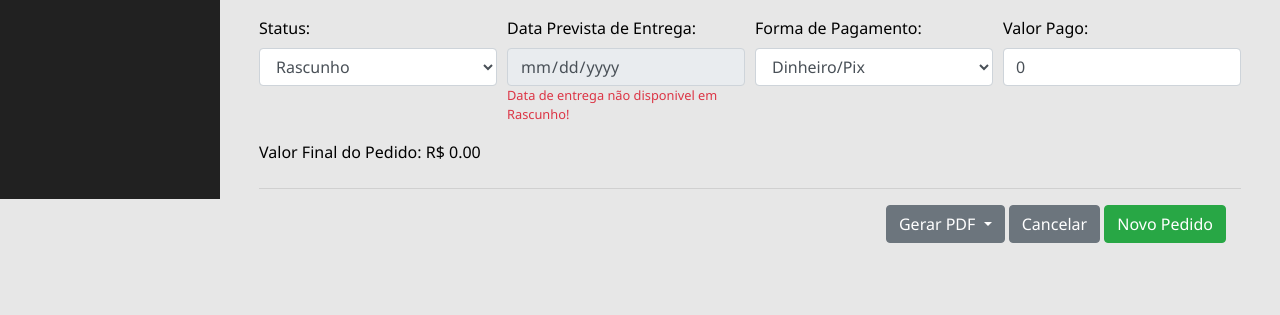
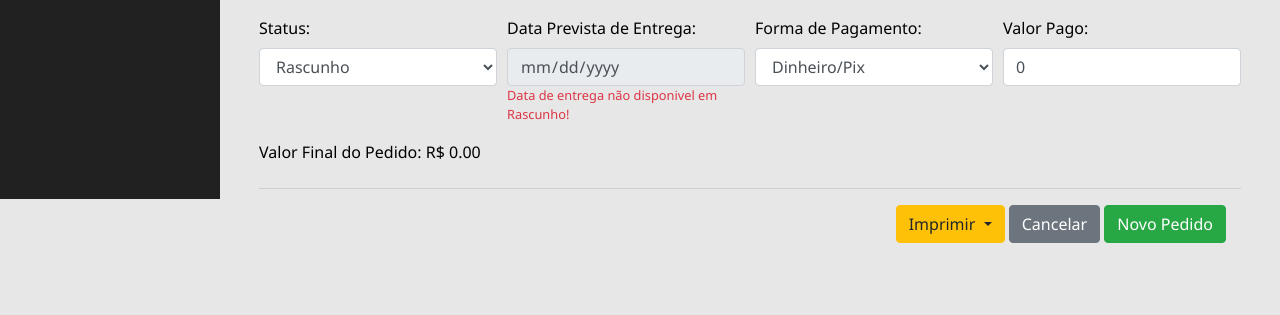
Before and after one commit to SadrackX/erp-python, a Flask app: page /pedidos/novo in a window 1280 px wide. Shown: the part 601-916 px from the top of the page. Run offline with Flask 3, Linux system fonts and the light colour scheme; the visitor is signed in with stand-in values (Sample User, id 1); some libraries are stand-ins or nearby versions.

Commit message:
correção data criação

```diff
--- a/app.py
+++ b/app.py
@@ -640,10 +640,19 @@ def logs():
 
 from reportlab.platypus import Paragraph
 #PDF
-@app.route('/pedido/<pedido_id>/pdf')
+@app.route('/pedido/<pedido_id>/pdf', methods=['GET', 'POST'])
 def gerar_pdf_pedido(pedido_id):
     if 'usuario_nome' not in session:
         return redirect(url_for('login'))
+
+    """ pedido_id = pedido_id or request.args.get('pdf')
+
+    form = request.form.to_dict()
+    c = form
+    p = form
+    itens = []
+    for iten in form['produtos_json']:
+        itens.append([iten]) """
 
     p = PedidoManager().buscar_por_id(pedido_id)
     pedido = p.to_dict()
@@ -767,6 +776,7 @@ def gerar_pdf_pedido(pedido_id):
         as_attachment=False,
         download_name='pedido.pdf',
         mimetype='application/pdf'
+        #pedido=pedido, cliente=cliente, produtos=produtos
     )
 
 def adicionar_rodape(canvas, doc):
--- a/modules/pedidos/models.py
+++ b/modules/pedidos/models.py
@@ -129,7 +129,7 @@ class Pedido:
         return cls(
             id = data.get('id') or PedidoManager().get_next_id(),
             id_cliente=data['id_cliente'],
-            data=datetime.now(),
+            data=parse_data(data.get('data')) or datetime.now(),
             status=data['status'],
             itens=itens or [],
             observacoes=data.get('observacoes'),
--- a/templates/pedidos_form.html
+++ b/templates/pedidos_form.html
@@ -86,8 +86,8 @@
                 <hr>
                 <div class="container" style="text-align: right;">
                     <div class="btn-group">
-                        <button class="btn btn-secondary dropdown-toggle" data-toggle="dropdown">
-                            Gerar PDF
+                        <button class="btn btn-warning dropdown-toggle" data-toggle="dropdown">
+                            Imprimir
                         </button>
                         <div class="dropdown-menu">
                             <a class="dropdown-item" href="{{ url_for('gerar_pdf_pedido', pedido_id=pedido['id'], tipo='orcamento') }}" target="_blank">Orçamento</a>
```
